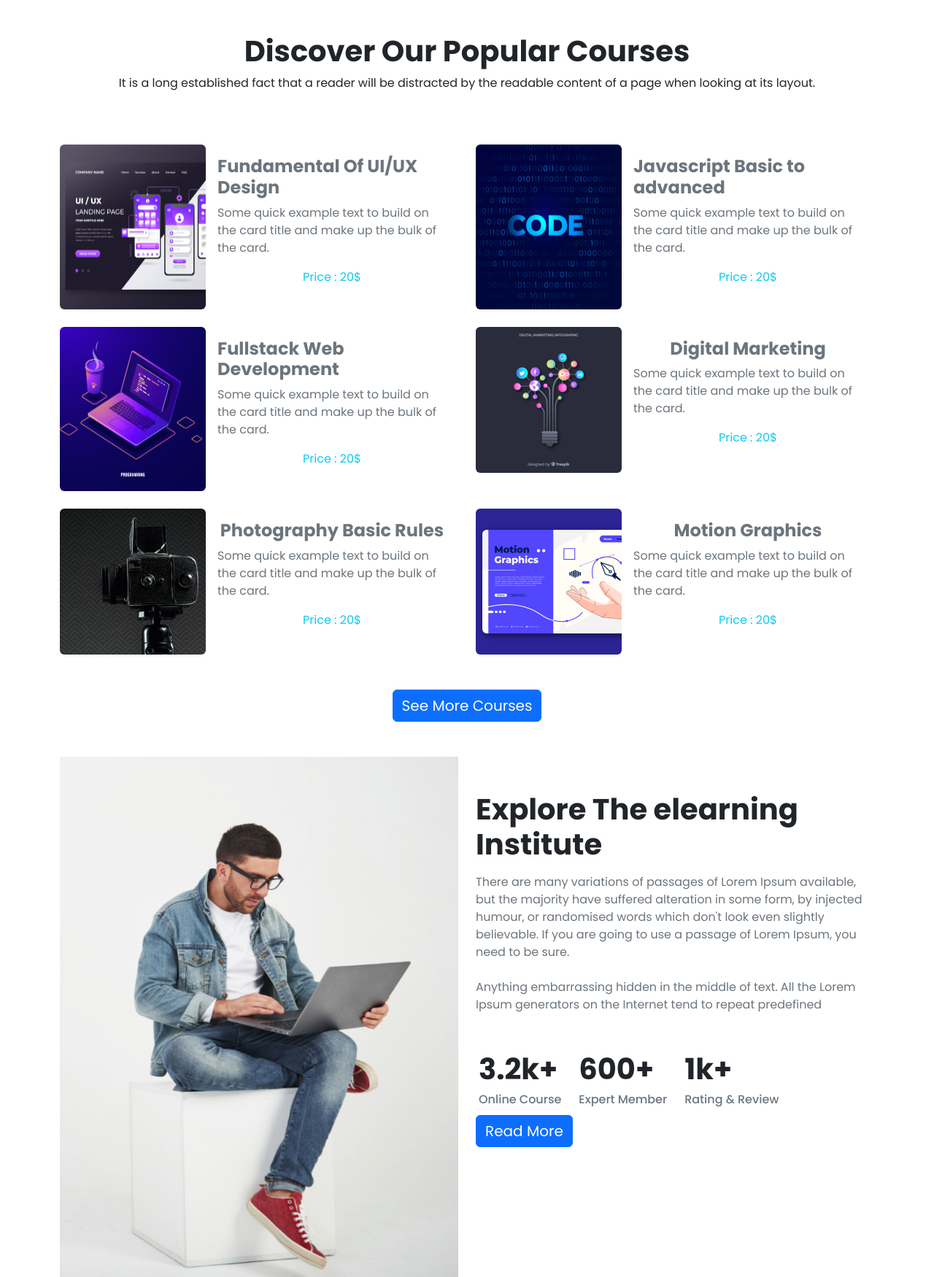
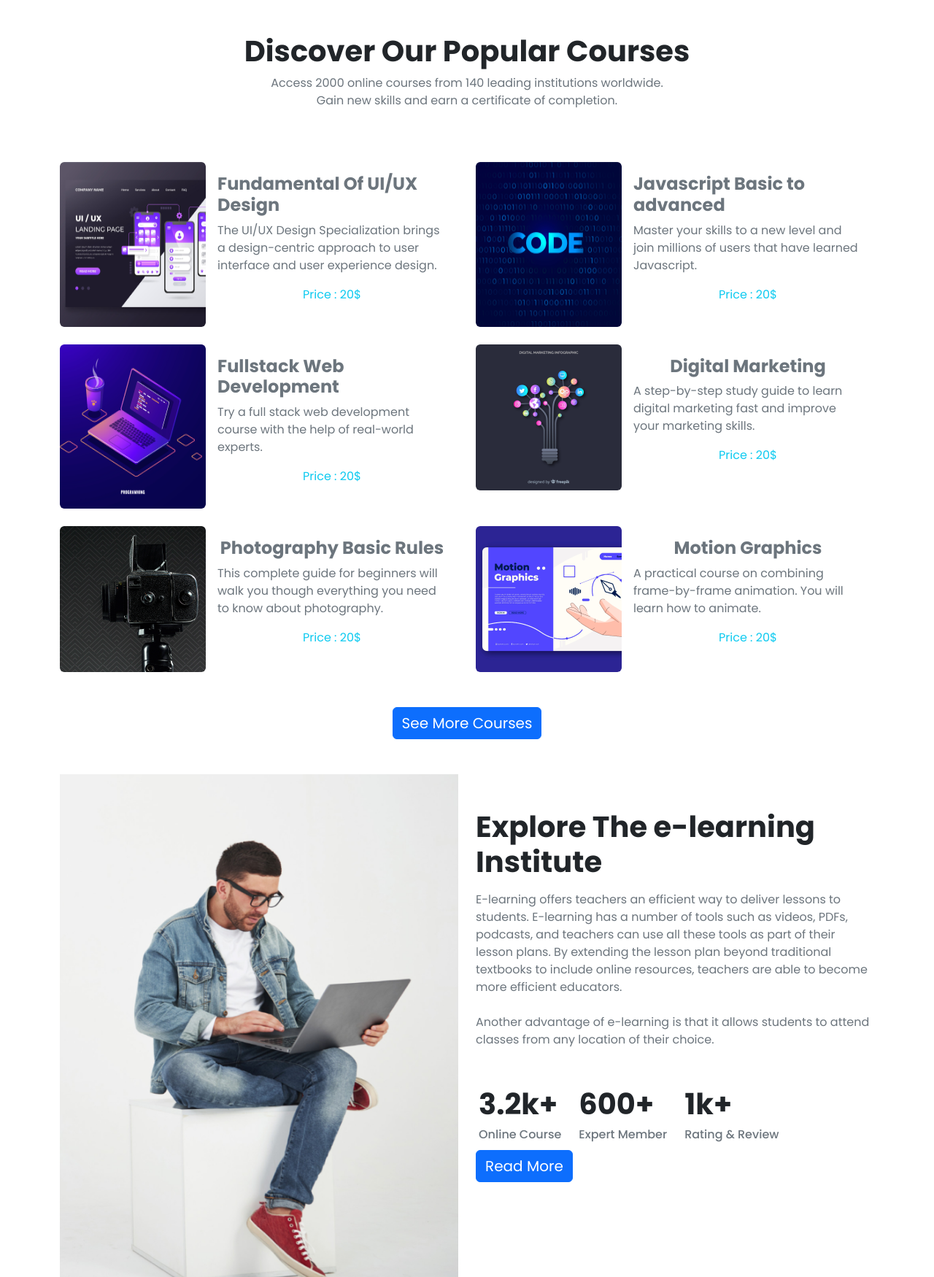
Before and after one commit to raratul/ph_assignment3, a plain HTML site: page index.html in a window 1280 px wide. Shown: the part 676-2426 px from the top of the page at 73% size. Drawn offline with nearby package versions, Linux system fonts and the light colour scheme.

Commit message:
Articles added

```diff
--- a/index.html
+++ b/index.html
@@ -37,16 +37,16 @@
                                 <a class="nav-link" href="#courses">Courses</a>
                             </li>
                             <li class="nav-item">
-                                <a class="nav-link" href="#">Deals</a>
+                                <a class="nav-link" href="#deals">Deals</a>
                             </li>
                             <li class="nav-item">
-                                <a class="nav-link" href="#">Success</a>
+                                <a class="nav-link" href="#success">Success</a>
                             </li>
                             <li class="nav-item">
-                                <a class="nav-link" href="#">About</a>
+                                <a class="nav-link" href="#about">About</a>
                             </li>
                             <li class="nav-item">
-                                <a class="nav-link" href="#">Register</a>
+                                <a class="nav-link" href="#register">Register</a>
                             </li>
                         </ul>
                     </div>
@@ -64,14 +64,14 @@
                             <div class="mask-slide slide-1 d-flex justify-content-center align-items-center">
                                 <div class="text-center">
                                     <h1 class="fw-bold fs-1 text-white">
-                                        Get Started Digital
+                                        Get Started Digital <br>
                                         Learning
                                     </h1>
                                     <p class="text-white">
-                                        It is a long established fact that a reader will be distracted by the readable
-                                        content of a page when looking at its layout.
+                                        Accelerate your career or business with an online digital skills course <br> in
+                                        everything from marketing to coding and beyond.
                                     </p>
-                                    <a class="btn btn-primary" href="#">Get Started</a>
+                                    <a class="btn btn-primary fs-4" href="#register">Get Started</a>
                                 </div>
                             </div>
                         </div>
@@ -79,14 +79,14 @@
                             <div class="mask-slide slide-2 d-flex justify-content-center align-items-center">
                                 <div class="text-center">
                                     <h1 class="fw-bold text-white">
-                                        Get Started Digital
-                                        Learning
+                                        Do things you never <br> thought possible
                                     </h1>
                                     <p class="text-white">
-                                        It is a long established fact that a reader will be distracted by the readable
-                                        content of a page when looking at its layout.
+                                        Discover courses in topics designed to help expand your career, <br> business
+                                        and
+                                        horizons and to upgrade your skills <br> for a new digital world.
                                     </p>
-                                    <a class="btn btn-primary" href="#">Get Started</a>
+                                    <a class="btn btn-primary fs-4" href="#register">Get Started</a>
                                 </div>
                             </div>
                         </div>
@@ -94,14 +94,12 @@
                             <div class="mask-slide slide-3 d-flex justify-content-center align-items-center">
                                 <div class="text-center">
                                     <h1 class="fw-bold text-white">
-                                        Get Started Digital
-                                        Learning
+                                        Learn the skills of <br> the future
                                     </h1>
                                     <p class="text-white">
-                                        It is a long established fact that a reader will be distracted by the readable
-                                        content of a page when looking at its layout.
+                                        Gain the skills you need to enhance your career <br> or gain a new job.
                                     </p>
-                                    <a class="btn btn-primary fs-4" href="#">Get Started</a>
+                                    <a class="btn btn-primary fs-4" href="#register">Get Started</a>
                                 </div>
                             </div>
                         </div>
@@ -130,9 +128,9 @@
                         Discover Our Popular
                         Courses
                     </h1>
-                    <p>
-                        It is a long established fact that a reader will be distracted by the readable
-                        content of a page when looking at its layout.
+                    <p class="text-secondary">
+                        Access 2000 online courses from 140 leading institutions worldwide. <br> Gain new skills and
+                        earn a certificate of completion.
                     </p>
                 </div>
                 <div class="row g-4 my-5">
@@ -142,8 +140,8 @@
                             <div class="d-flex flex-column justify-content-start align-items-center p-3">
                                 <h4 class="fw-bold text-secondary">Fundamental Of UI/UX Design</h4>
                                 <p class="text-secondary">
-                                    Some quick example text to build on the card title
-                                    and make up the bulk of the card.
+                                    The UI/UX Design Specialization brings a design-centric approach to user interface
+                                    and user experience design.
                                 </p>
                                 <p class="text-info">
                                     Price : 20$
@@ -157,8 +155,8 @@
                             <div class="d-flex flex-column justify-content-start align-items-center p-3">
                                 <h4 class="fw-bold text-secondary">Javascript Basic to advanced</h4>
                                 <p class="text-secondary">
-                                    Some quick example text to build on the card title
-                                    and make up the bulk of the card.
+                                    Master your skills to a new level and join millions of users that have
+                                    learned Javascript.
                                 </p>
                                 <p class="text-info">
                                     Price : 20$
@@ -172,8 +170,7 @@
                             <div class="d-flex flex-column justify-content-start align-items-center p-3">
                                 <h4 class="fw-bold text-secondary">Fullstack Web Development</h4>
                                 <p class="text-secondary">
-                                    Some quick example text to build on the card title
-                                    and make up the bulk of the card.
+                                    Try a full stack web development course with the help of real-world experts.
                                 </p>
                                 <p class="text-info">
                                     Price : 20$
@@ -187,8 +184,8 @@
                             <div class="d-flex flex-column justify-content-start align-items-center p-3">
                                 <h4 class="fw-bold text-secondary">Digital Marketing</h4>
                                 <p class="text-secondary">
-                                    Some quick example text to build on the card title
-                                    and make up the bulk of the card.
+                                    A step-by-step study guide to learn digital marketing fast and improve your
+                                    marketing skills.
                                 </p>
                                 <p class="text-info">
                                     Price : 20$
@@ -202,8 +199,8 @@
                             <div class="d-flex flex-column justify-content-start align-items-center p-3">
                                 <h4 class="fw-bold text-secondary">Photography Basic Rules</h4>
                                 <p class="text-secondary">
-                                    Some quick example text to build on the card title
-                                    and make up the bulk of the card.
+                                    This complete guide for beginners will walk you though everything you
+                                    need to know about photography.
                                 </p>
                                 <p class="text-info">
                                     Price : 20$
@@ -217,8 +214,8 @@
                             <div class="d-flex flex-column justify-content-start align-items-center p-3">
                                 <h4 class="fw-bold text-secondary">Motion Graphics</h4>
                                 <p class="text-secondary">
-                                    Some quick example text to build on the card title
-                                    and make up the bulk of the card.
+                                    A practical course on combining frame-by-frame animation. You will learn
+                                    how to animate.
                                 </p>
                                 <p class="text-info">
                                     Price : 20$
@@ -245,21 +242,20 @@
                     <div class="col-md-6 col-lg-6">
                         <div class="pt-5">
                             <h1 class="fw-bold">
-                                Explore The elearning
+                                Explore The e-learning
                                 Institute
                             </h1>
                             <p class="text-secondary fs-6 my-3">
-                                There are many variations of passages of Lorem Ipsum available, but the
-                                majority have suffered alteration in some form, by injected humour, or
-                                randomised words which don't look even slightly believable. If you are going
-                                to use a passage of Lorem Ipsum, you need to be sure.
+                                E-learning offers teachers an efficient way to deliver lessons to students. E-learning
+                                has a number of tools such as videos, PDFs, podcasts, and teachers can use all these
+                                tools as part of their lesson plans. By extending the lesson plan beyond traditional
+                                textbooks to include online resources, teachers are able to become more efficient
+                                educators.
                                 <span class="d-lg-none text-info">...See More</span>
                                 <br>
                                 <br>
-                                <span class="d-lg-block d-none">Anything embarrassing hidden in the middle
-                                    of text. All
-                                    the Lorem Ipsum
-                                    generators on the Internet tend to repeat predefined</span>
+                                <span class="d-lg-block d-none">Another advantage of e-learning is that it allows
+                                    students to attend classes from any location of their choice.</span>
 
                             </p>
                             <div class="d-flex justify-content-start gap-3 flex-wrap mt-5">
@@ -289,14 +285,13 @@
             </div>
         </section>
         <!-- Registration. -->
-        <section>
+        <section id="register">
             <div class="container bg-primary">
                 <div class="row row-bg py-4 rounded px-5">
                     <div class="col-lg-6 py-5 text-center text-md-start">
-                        <h2 class="fs-1 text-white fw-bold">Redy To Join?</h2>
+                        <h2 class="fs-1 text-white fw-bold">Ready To Join?</h2>
                         <p class="text-white fs-6">
-                            It is a long established fact that a reader will be distracted by the
-                            readable content of a page when looking at its layout.
+                            Quitting is never an option on the road to success. Find the way forward.
                         </p>
                     </div>
                     <div class="col-lg-6 d-flex align-items-center justify-content-center justify-content-lg-end">
@@ -337,7 +332,7 @@
             </div>
         </section>
         <!-- Successfull Students -->
-        <section class="my-5">
+        <section class="my-5" id="success">
             <div class="container">
                 <div class="row">
                     <div class="col-12">
@@ -346,8 +341,8 @@
                             Students
                         </h2>
                         <p class="text-secondary my-3">
-                            It is a long established fact that a reader will be distracted by the
-                            readable content of a page when looking at its layout.
+                            Your story is unique. That's why we work closely with you to understand your particular
+                            interests, needs, and aspirations.
                         </p>
                     </div>
                 </div>
@@ -403,14 +398,14 @@
                             Some Students Feedback
                         </h1>
                         <p class="text-secondary">
-                            It is a long established fact that a reader will be distracted by the readable
-                            content of a page when looking at its layout.
+                            Find helpful learner reviews, feedback, and ratings
                         </p>
                     </div>
                 </div>
                 <div class="d-flex justify-content-center align-items-center">
                     <div>
-                        <i style="color: #676c8b;" class="d-lg-block d-none fa-solid fa-circle-arrow-left fa-2xl"></i>
+                        <a style="text-decoration: none;" href="#"><i style="color: #676c8b;"
+                                class="d-lg-block d-none fa-solid fa-circle-arrow-left fa-2xl"></i></a>
                     </div>
                     <div class="row g-4">
                         <div class="col-lg-6">
@@ -426,10 +421,10 @@
                                     </div>
                                 </div>
                                 <p class="text-secondary fs-9 mt-3">
-                                    There are many variations of passages of Lorem Ipsum available, but
-                                    the majority have suffered alteration in some form, by injected
-                                    humour, or randomised words which don't look even slightly
-                                    believable. If you are going to use a passage of Lorem
+                                    This was a very immersive and interesting online learning platform. A lot of
+                                    self-learning to be
+                                    done on your own to really understand and put together into practice the technology
+                                    into your own course and workflow.
                                 </p>
                                 <div class="d-flex justify-content-start gap-2 align-items-center">
                                     <img class="rounded-circle" src="images/student/student-5.png" alt="" />
@@ -453,10 +448,9 @@
                                     </div>
                                 </div>
                                 <p class="text-secondary fs-9 mt-3">
-                                    There are many variations of passages of Lorem Ipsum available, but
-                                    the majority have suffered alteration in some form, by injected
-                                    humour, or randomised words which don't look even slightly
-                                    believable. If you are going to use a passage of Lorem
+                                    Thank you for this online learning platform. I get know experience and knowledge in
+                                    using different kinds of online tools which are useful and effective. I'll use some
+                                    of them during my lessons. And lots of thanks.
                                 </p>
                                 <div class="d-flex justify-content-start gap-2 align-items-center">
                                     <img class="rounded-circle" src="images/student/student-6.png" alt="" />
@@ -469,7 +463,8 @@
                         </div>
                     </div>
                     <div>
-                        <i style="color: #152aa0;" class="d-lg-block d-none fa-solid fa-circle-arrow-right fa-2xl"></i>
+                        <a style="text-decoration: none;" href="#"><i style="color: #152aa0;"
+                                class="d-lg-block d-none fa-solid fa-circle-arrow-right fa-2xl"></i></a>
                     </div>
                 </div>
                 <div class="d-flex justify-content-center">
@@ -485,8 +480,7 @@
                         Frequently Asked Questions
                     </h1>
                     <p class="text-secondary">
-                        It is a long established fact that a reader will be distracted by the readable <br>
-                        content of a page when looking at its layout.
+                        Some FAQs
                     </p>
                 </div>
                 <div class="row">
@@ -574,7 +568,7 @@
             </div>
         </section>
         <!-- Companies -->
-        <section class="d-none d-lg-block mb-5">
+        <section class="d-none d-lg-block mb-5" id="deals">
             <div class="container">
                 <div class="text-center">
                     <h1 class="fw-bold">
@@ -617,7 +611,7 @@
         </section>
     </main>
     <!-- Footer. -->
-    <footer class="mt-5 py-5 bg-dark">
+    <footer class="mt-5 py-5 bg-dark" id="about">
         <div class="container">
             <div class="text-center">
                 <h1 class="fw-bold text-white hs-1">Pro Edu</h1>
```
